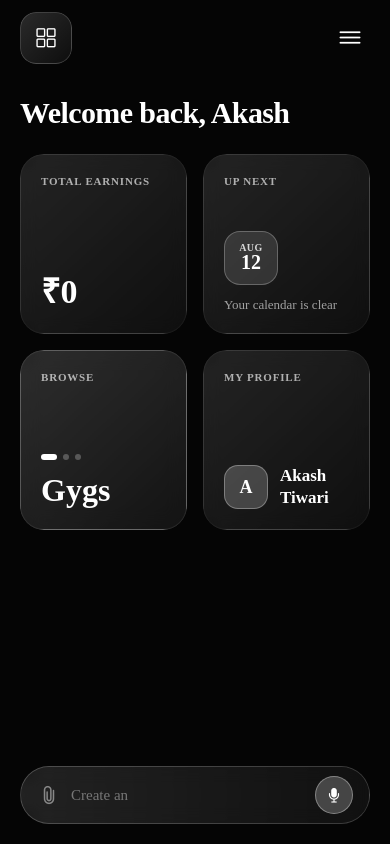
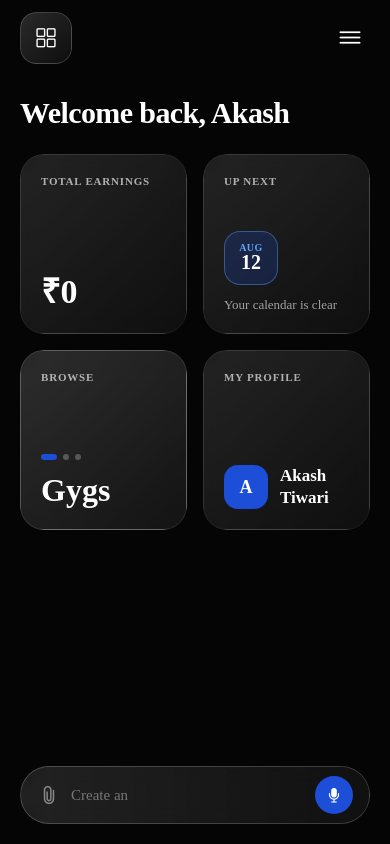
Before and after one commit to nextgigdotcom/gygs-app, a React Native app: screen / in a window 390 px wide. Built offline with nearby package versions, Linux system fonts and the light colour scheme.

Commit message:
fix: Restore Deep Royal Blue (#1D4ED8) accents on date badge, avatar, dot glow, and mic button within liquid white glass cards

```diff
--- a/src/screens/DashboardScreen.js
+++ b/src/screens/DashboardScreen.js
@@ -47,7 +47,7 @@ export default function DashboardScreen({ onNavigateBrowse }) {
         {/* Welcome Header */}
         <Text style={styles.welcomeTitle}>Welcome back, Akash</Text>
 
-        {/* 2x2 Grid of Liquid White Glass Gradient Cards */}
+        {/* 2x2 Grid of Liquid White Glass Gradient Cards with Blue Accents */}
         <View style={styles.gridContainer}>
 
           {/* Card 1: TOTAL EARNINGS */}
@@ -67,7 +67,7 @@ export default function DashboardScreen({ onNavigateBrowse }) {
             </LinearGradient>
           </View>
 
-          {/* Card 2: UP NEXT */}
+          {/* Card 2: UP NEXT (Royal Blue Date Badge Accent) */}
           <View style={styles.cardWrapper}>
             <LinearGradient
               colors={['rgba(255, 255, 255, 0.15)', 'rgba(255, 255, 255, 0.03)']}
@@ -78,9 +78,9 @@ export default function DashboardScreen({ onNavigateBrowse }) {
               <BlurView intensity={40} tint="dark" style={styles.cardContent}>
                 <Text style={styles.cardHeaderLabel}>UP NEXT</Text>
                 <View style={styles.upNextSection}>
-                  <View style={styles.dateBadge}>
-                    <Text style={styles.dateMonthText}>AUG</Text>
-                    <Text style={styles.dateDayText}>12</Text>
+                  <View style={styles.dateBadgeBlue}>
+                    <Text style={styles.dateMonthTextBlue}>AUG</Text>
+                    <Text style={styles.dateDayTextWhite}>12</Text>
                   </View>
                   <Text style={styles.calendarSubtext}>Your calendar is clear</Text>
                 </View>
@@ -88,7 +88,7 @@ export default function DashboardScreen({ onNavigateBrowse }) {
             </LinearGradient>
           </View>
 
-          {/* Card 3: BROWSE GYGS (Interactive -> Navigates to Browse Gygs Screen) */}
+          {/* Card 3: BROWSE GYGS (Royal Blue Active Indicator & Interactive Navigation) */}
           <TouchableOpacity
             activeOpacity={0.85}
             onPress={onNavigateBrowse}
@@ -104,7 +104,7 @@ export default function DashboardScreen({ onNavigateBrowse }) {
                 <Text style={styles.cardHeaderLabel}>BROWSE</Text>
                 <View style={styles.browseSection}>
                   <View style={styles.dotsRow}>
-                    <View style={[styles.dot, styles.dotWhiteGlow]} />
+                    <View style={[styles.dot, styles.dotRoyalBlue]} />
                     <View style={styles.dot} />
                     <View style={styles.dot} />
                   </View>
@@ -114,7 +114,7 @@ export default function DashboardScreen({ onNavigateBrowse }) {
             </LinearGradient>
           </TouchableOpacity>
 
-          {/* Card 4: MY PROFILE */}
+          {/* Card 4: MY PROFILE (Royal Blue Avatar Accent) */}
           <View style={styles.cardWrapper}>
             <LinearGradient
               colors={['rgba(255, 255, 255, 0.15)', 'rgba(255, 255, 255, 0.03)']}
@@ -125,8 +125,8 @@ export default function DashboardScreen({ onNavigateBrowse }) {
               <BlurView intensity={40} tint="dark" style={styles.cardContent}>
                 <Text style={styles.cardHeaderLabel}>MY PROFILE</Text>
                 <View style={styles.profileSection}>
-                  <View style={styles.profileAvatar}>
-                    <Text style={styles.profileAvatarText}>A</Text>
+                  <View style={styles.profileAvatarBlue}>
+                    <Text style={styles.profileAvatarTextWhite}>A</Text>
                   </View>
                   <View style={styles.profileNameContainer}>
                     <Text style={styles.profileNameText} numberOfLines={2}>
@@ -142,7 +142,7 @@ export default function DashboardScreen({ onNavigateBrowse }) {
 
       </View>
 
-      {/* Bottom Fixed AI Input Bar */}
+      {/* Bottom Fixed AI Input Bar (Royal Blue Mic Button Accent) */}
       <View style={styles.bottomBarContainer}>
         <LinearGradient
           colors={['rgba(255, 255, 255, 0.14)', 'rgba(255, 255, 255, 0.04)']}
@@ -163,7 +163,7 @@ export default function DashboardScreen({ onNavigateBrowse }) {
               style={styles.inputField}
             />
 
-            <TouchableOpacity activeOpacity={0.8} style={styles.micBtn}>
+            <TouchableOpacity activeOpacity={0.8} style={styles.micBtnBlue}>
               <Ionicons name="mic" size={18} color="#ffffff" />
             </TouchableOpacity>
           </BlurView>
@@ -260,26 +260,25 @@ const styles = StyleSheet.create({
   upNextSection: {
     justifyContent: 'flex-end',
   },
-  dateBadge: {
+  dateBadgeBlue: {
     width: 54,
     height: 54,
     borderRadius: 16,
-    backgroundColor: 'rgba(255, 255, 255, 0.12)',
+    backgroundColor: 'rgba(29, 78, 216, 0.22)', // Translucent Royal Blue fill
     borderWidth: 1,
-    borderColor: 'rgba(255, 255, 255, 0.25)',
+    borderColor: 'rgba(96, 165, 250, 0.4)', // Legible Royal Blue edge
     alignItems: 'center',
     justifyContent: 'center',
     marginBottom: 12,
   },
-  dateMonthText: {
-    color: '#ffffff',
+  dateMonthTextBlue: {
+    color: '#60A5FA', // Bright legible blue
     fontSize: 10,
     fontFamily: 'AirbnbCereal-Bold',
     fontWeight: '700',
     letterSpacing: 0.5,
-    opacity: 0.8,
   },
-  dateDayText: {
+  dateDayTextWhite: {
     color: '#ffffff',
     fontSize: 20,
     fontFamily: 'AirbnbCereal-Bold',
@@ -306,8 +305,8 @@ const styles = StyleSheet.create({
     borderRadius: 3,
     backgroundColor: 'rgba(255, 255, 255, 0.25)',
   },
-  dotWhiteGlow: {
-    backgroundColor: '#ffffff',
+  dotRoyalBlue: {
+    backgroundColor: '#1D4ED8', // Royal Blue active dot accent
     width: 16,
   },
   browseTitle: {
@@ -321,17 +320,15 @@ const styles = StyleSheet.create({
     alignItems: 'center',
     gap: 12,
   },
-  profileAvatar: {
+  profileAvatarBlue: {
     width: 44,
     height: 44,
     borderRadius: 14,
-    backgroundColor: 'rgba(255, 255, 255, 0.2)',
-    borderWidth: 1,
-    borderColor: 'rgba(255, 255, 255, 0.3)',
+    backgroundColor: '#1D4ED8', // Solid Deep Royal Blue avatar fill
     justifyContent: 'center',
     alignItems: 'center',
   },
-  profileAvatarText: {
+  profileAvatarTextWhite: {
     color: '#ffffff',
     fontSize: 18,
     fontFamily: 'AirbnbCereal-Bold',
@@ -374,13 +371,11 @@ const styles = StyleSheet.create({
     fontSize: 15,
     fontFamily: 'AirbnbCereal-Book',
   },
-  micBtn: {
+  micBtnBlue: {
     width: 38,
     height: 38,
     borderRadius: 19,
-    backgroundColor: 'rgba(255, 255, 255, 0.22)',
-    borderWidth: 1,
-    borderColor: 'rgba(255, 255, 255, 0.35)',
+    backgroundColor: '#1D4ED8', // Solid Deep Royal Blue mic button
     justifyContent: 'center',
     alignItems: 'center',
     marginLeft: 10,
```
